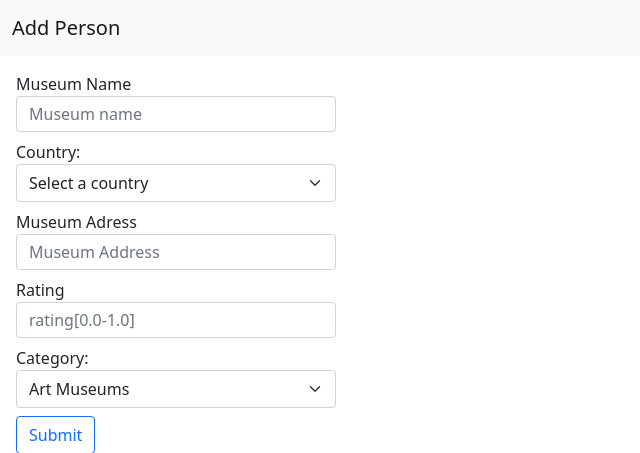
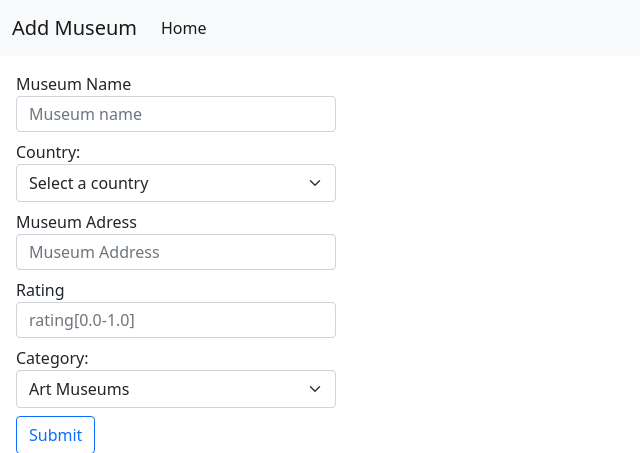
Before and after one commit to NikkotheAIDEV/WBD, a Flask app: page /add-museum in a window 1280 px wide. Shown: the top 453 px of the page, without its empty margins (0-640 px from the left). Run offline with Flask 2, Linux system fonts and the light colour scheme.

Commit message:
add Home in navbar

```diff
--- a/src/templates/add_category.html
+++ b/src/templates/add_category.html
@@ -5,6 +5,11 @@
     <nav class="navbar navbar-expand-lg navbar-light bg-light">
         <div class="container-fluid">
             <a class="navbar-brand" href="#">Add Category</a>
+            <ul class="navbar-nav me-auto mb-2 mb-lg-0">
+                <li class="nav-item">
+                    <a class="nav-link active" aria-current="page" href="{{url_for('index')}}">Home</a>
+                  </li>
+            </ul>
         </div>
     </nav>
 
--- a/src/templates/add_interest.html
+++ b/src/templates/add_interest.html
@@ -4,6 +4,11 @@
 <nav class="navbar navbar-expand-lg navbar-light bg-light">
     <div class="container-fluid">
         <a class="navbar-brand" href="#">Add Interest</a>
+        <ul class="navbar-nav me-auto mb-2 mb-lg-0">
+            <li class="nav-item">
+                <a class="nav-link active" aria-current="page" href="{{url_for('index')}}">Home</a>
+              </li>
+        </ul>
     </div>
 </nav>
     <form method="post" class="mt-3 ms-3 w-25">
--- a/src/templates/add_museum.html
+++ b/src/templates/add_museum.html
@@ -3,7 +3,12 @@
 {% block content %}
     <nav class="navbar navbar-expand-lg navbar-light bg-light">
         <div class="container-fluid">
-            <a class="navbar-brand" href="#">Add Person</a>
+            <a class="navbar-brand" href="#">Add Museum</a>
+            <ul class="navbar-nav me-auto mb-2 mb-lg-0">
+                <li class="nav-item">
+                    <a class="nav-link active" aria-current="page" href="{{url_for('index')}}">Home</a>
+                  </li>
+            </ul>
         </div>
     </nav>
     <form method="post" class="mt-3 ms-3 w-25">
--- a/src/templates/add_person.html
+++ b/src/templates/add_person.html
@@ -4,6 +4,11 @@
     <nav class="navbar navbar-expand-lg navbar-light bg-light">
         <div class="container-fluid">
             <a class="navbar-brand" href="#">Add Person</a>
+            <ul class="navbar-nav me-auto mb-2 mb-lg-0">
+                <li class="nav-item">
+                    <a class="nav-link active" aria-current="page" href="{{url_for('index')}}">Home</a>
+                  </li>
+            </ul>
         </div>
     </nav>
     <form method="post" class="mt-3 ms-3 w-25">
--- a/src/templates/add_visit.html
+++ b/src/templates/add_visit.html
@@ -4,6 +4,11 @@
     <nav class="navbar navbar-expand-lg navbar-light bg-light">
         <div class="container-fluid">
             <a class="navbar-brand" href="#">Add Visit</a>
+            <ul class="navbar-nav me-auto mb-2 mb-lg-0">
+                <li class="nav-item">
+                    <a class="nav-link active" aria-current="page" href="{{url_for('index')}}">Home</a>
+                  </li>
+            </ul>
         </div>
     </nav>
     <form method="post" class="mt-3 ms-3 w-25">
--- a/src/templates/index.html
+++ b/src/templates/index.html
@@ -4,7 +4,7 @@
 <!-- <h1>{% block title %} {{message}} {% endblock %}</h1> -->
 <nav class="navbar navbar-expand-lg navbar-light bg-light">
     <div class="container-fluid">
-      <a class="navbar-brand" href="{{url_for('index')}}">WBD</a>
+      <a class="navbar-brand" href="#">WBD</a>
       <!-- <button class="navbar-toggler" type="button" data-bs-toggle="collapse" data-bs-target="#navbarSupportedContent" aria-controls="navbarSupportedContent" aria-expanded="false" aria-label="Toggle navigation">
         <span class="navbar-toggler-icon"></span>
       </button>
--- a/src/templates/results.html
+++ b/src/templates/results.html
@@ -4,6 +4,11 @@
     <nav class="navbar navbar-expand-lg navbar-light bg-light">
         <div class="container-fluid">
             <a class="navbar-brand" href="#">Results</a>
+            <ul class="navbar-nav me-auto mb-2 mb-lg-0">
+                <li class="nav-item">
+                    <a class="nav-link active" aria-current="page" href="{{url_for('index')}}">Home</a>
+                  </li>
+            </ul>
         </div>
     </nav>
 
```
